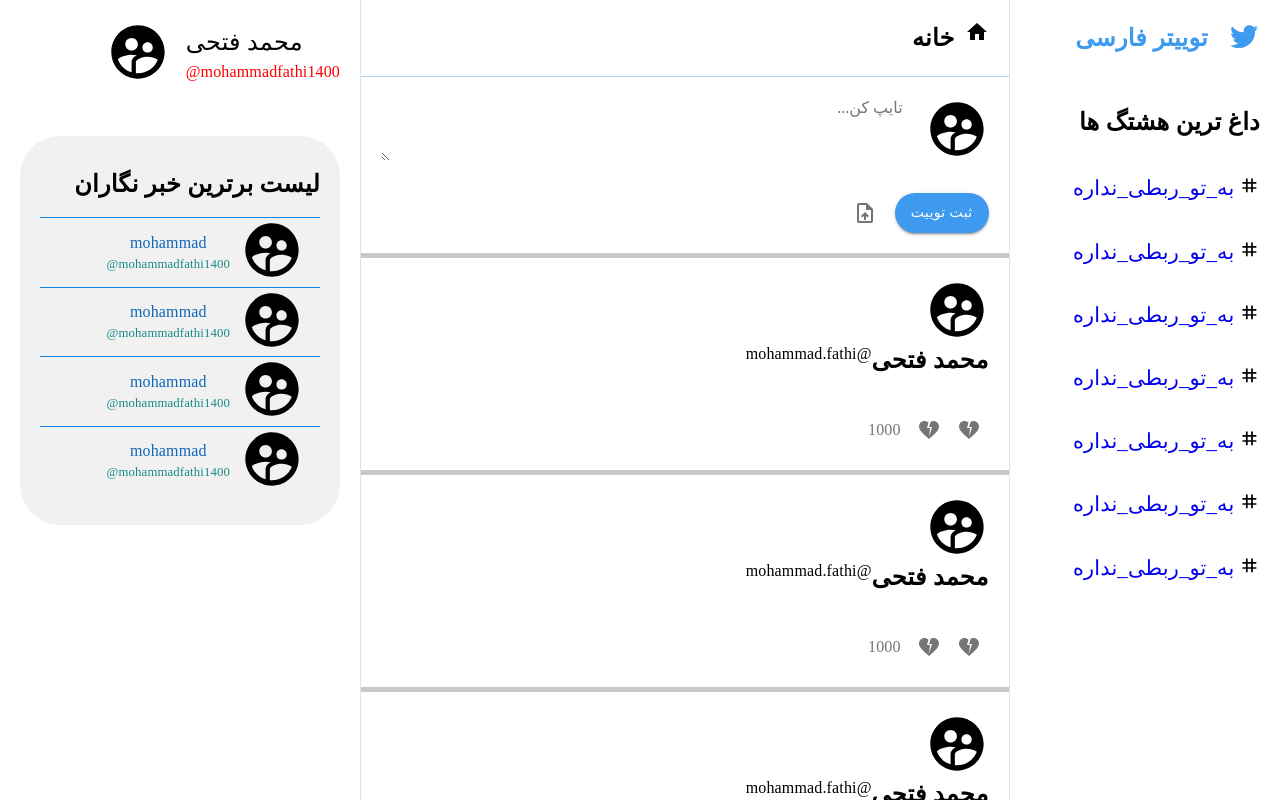
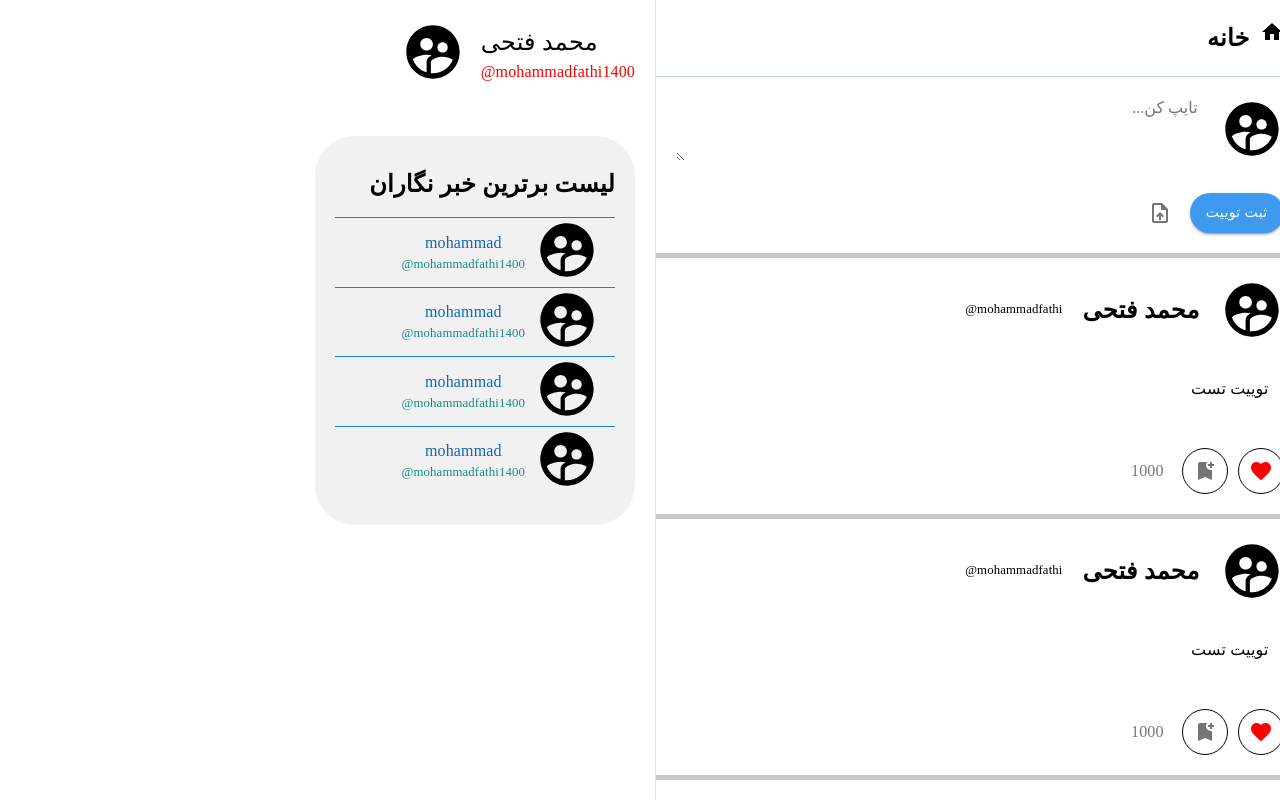
Before and after one commit to mohammadfathii/react_twitter, a React (Create React App) app: page / in a window 1280 px wide. Built offline with nearby package versions, Linux system fonts and the light colour scheme; a small style sheet from the web is missing.

Commit message:
adding scroll to home page
Signed-off-by: Mohammad <m_fathi65@yahoo.com>

```diff
--- a/public/styles.css
+++ b/public/styles.css
@@ -2,8 +2,7 @@
 @import url('https://v1.fontapi.ir/css/IranNastaliq');
 
 body{
-    margin: 0;
+    margin: 0 !important;
     direction: rtl;
-    font-family: 'IranNastaliq';
     overflow: hidden;
 }
--- a/src/components/layout/Styles.js
+++ b/src/components/layout/Styles.js
@@ -1,13 +1,10 @@
-import { makeStyles } from "@material-ui/core";
+import {makeStyles} from "@material-ui/core";
 
 const useStyles = makeStyles(theme => ({
     root : {
         width : '100%',
         height : '100vh',
         display : 'flex',
-        overflow : 'hidden',
-        flexWrap : 'wrap',
-        flexDirection : 'row'
     },
     divider : {
         backgroundColor : theme.palette.primary.main + " !important",
--- a/src/components/theme/IndexTheme.js
+++ b/src/components/theme/IndexTheme.js
@@ -16,7 +16,7 @@ const IndexTheme = createTheme({
             // }
             // ,
             body1 : {
-                fontFamily : 'Iran Nastaliq'
+                fontFamily : 'Shabnam'
             }
         }
     },
--- a/src/pages/home/Home.js
+++ b/src/pages/home/Home.js
@@ -2,15 +2,25 @@ import React from "react";
 import useStyles from "./Styles";
 import {Divider} from "@material-ui/core";
 import Header from "./components/Header/Header";
-import TweetList from "./components/TweetList/TweetList";
+import Tweet from "./components/Tweet/Tweet";
 
+const dataList = [
+    {fullname : "محمد فتحی",username : 'mohammadfathi',tweet : 'توییت تست '},
+    {fullname : "محمد فتحی",username : 'mohammadfathi',tweet : 'توییت تست '},
+    {fullname : "محمد فتحی",username : 'mohammadfathi',tweet : 'توییت تست '},
+    {fullname : "محمد فتحی",username : 'mohammadfathi',tweet : 'توییت تست '},
+    {fullname : "محمد فتحی",username : 'mohammadfathi',tweet : 'توییت تست '},
+    {fullname : "محمد فتحی",username : 'mohammadfathi',tweet : 'توییت تست '},
+    {fullname : "محمد فتحی",username : 'mohammadfathi',tweet : 'توییت تست '},
+]
 
 const Home = () => {
     const classes = useStyles()
     return <div className={classes.root}>
         <Header/>
         <Divider className={classes.divider}/>
-        <TweetList/>
+        {dataList.map((data,index) => { return <><Tweet fullname={data.fullname} username={data.username} tweet={data.tweet}/> { (index < dataList.length - 1) ?
+                    <Divider className={classes.divider}/> : ""}</> })}
     </div>
 }
 
--- a/src/pages/home/Styles.js
+++ b/src/pages/home/Styles.js
@@ -4,6 +4,7 @@ const useStyles = makeStyles({
     root:{
         backgroundColor : "#e3e3e3",
         flex : 1,
+        overflowY : 'scroll !important'
     },
     mainHomeTitle:{
         fontSize:'1.5rem',
--- a/src/pages/home/components/Tweet/Styles.js
+++ b/src/pages/home/components/Tweet/Styles.js
@@ -4,8 +4,6 @@ const useStyles = makeStyles(theme => ({
     root : {
         backgroundColor : 'white !important',
         padding : '20px !important',
-        overflow : 'auto'
-
     },
     TweetInput:{
         flex : 1,
@@ -29,10 +27,22 @@ const useStyles = makeStyles(theme => ({
     },
     fullName : {
         fontSize : '1.5rem !important',
-        fontWeight : 600
+        fontWeight : 600,
+        marginRight: '20px',
     },
     username : {
-
+        marginRight: '20px',
+        fontSize : '0.8rem !important'
+    },
+    tweetTextBox:{
+        marginTop: '20px',
+        padding : '15px'
+    },
+    TweetIcon:{
+        border : '0.5px solid black !important',
+        padding : '10px !important',
+        borderRadius: '50% !important',
+        marginLeft: '10px !important'
     }
 }));
 
--- a/src/pages/home/components/Tweet/Tweet.js
+++ b/src/pages/home/components/Tweet/Tweet.js
@@ -1,27 +1,30 @@
 import React from 'react';
 import useStyles from "./Styles";
 import {Grid, Typography} from "@material-ui/core";
-import {SupervisedUserCircle} from "@material-ui/icons";
+import {Favorite, SupervisedUserCircle} from "@material-ui/icons";
 import {IconButton} from "@mui/material";
-import {HeartBroken} from "@mui/icons-material";
+import {BookmarkAdd} from "@mui/icons-material";
 
-const Tweet = ({username,tweet}) => {
+const Tweet = ({fullname,username,tweet}) => {
         const classes = useStyles()
         return (
             <div className={classes.root}>
                 <Grid container direction={"row"} alignItems={"center"}>
                     <SupervisedUserCircle style={{ fontSize:'4rem' }}/>
-                    <Grid container item>
-                        <Typography className={classes.fullName}>محمد فتحی</Typography>
-                        <Typography className={classes.username}>@mohammad.fathi</Typography>
+                    <Typography className={classes.fullName}>{fullname}</Typography>
+                    <Typography className={classes.username}>{username}@</Typography>
+                    <Grid className={classes.tweetTextBox} container item>
+                        <Typography component={"p"}>
+                            {tweet}
+                        </Typography>
                     </Grid>
                 </Grid>
                 <Grid className={classes.TweetBtnContainer} container direction={"row-reversed"}>
-                    <IconButton>
-                        <HeartBroken style={{ fontSize:'3rem !important' }}></HeartBroken>
+                    <IconButton className={classes.TweetIcon}>
+                        <Favorite style={{ fontSize:'3rem !important',color : 'red' }}></Favorite>
                     </IconButton>
-                    <IconButton>
-                        <HeartBroken style={{ fontSize:'3rem !important' }}></HeartBroken>
+                    <IconButton className={classes.TweetIcon}>
+                        <BookmarkAdd style={{ fontSize:'3rem !important' }}></BookmarkAdd>
                     </IconButton>
                     <IconButton>
                         <Typography>1000</Typography>
--- a/src/pages/home/components/TweetList/Styles.js
+++ /dev/null
@@ -1,11 +0,0 @@
-import {makeStyles} from "@material-ui/core";
-
-const useStyles = makeStyles({
-    divider : {
-        width : '100% !important',
-        height:'5px !important'
-    // filter : 'opacity(1) !important'
-    }
-})
-
-export default useStyles;
--- a/src/pages/home/components/TweetList/TweetList.js
+++ /dev/null
@@ -1,26 +0,0 @@
-import React from 'react';
-import Tweet from "../Tweet/Tweet";
-import {Divider} from "@material-ui/core";
-import useStyles from "./Styles";
-
-const dataList = [
-    {username : '',tweet : ''},
-    {username : '',tweet : ''},
-    {username : '',tweet : ''},
-    {username : '',tweet : ''},
-    {username : '',tweet : ''},
-    {username : '',tweet : ''},
-]
-
-const TweetList = () => {
-    const classes = useStyles()
-    return (
-        <>{dataList.map((data,index) => {
-                return <React.Fragment>
-                    <Tweet username={data.username} tweet={data.tweet}/> { (index < dataList.length - 1) ? <Divider className={classes.divider}/> : ""}
-                </React.Fragment>
-        })} </>
-    );
-};
-
-export default TweetList;
```
Also changed, not shown: src/pages/tag/Tag.js (added, +11 -0 lines), src/pages/tag/Styles.js (added). Lines whose indentation alone changed are shown as unchanged.
